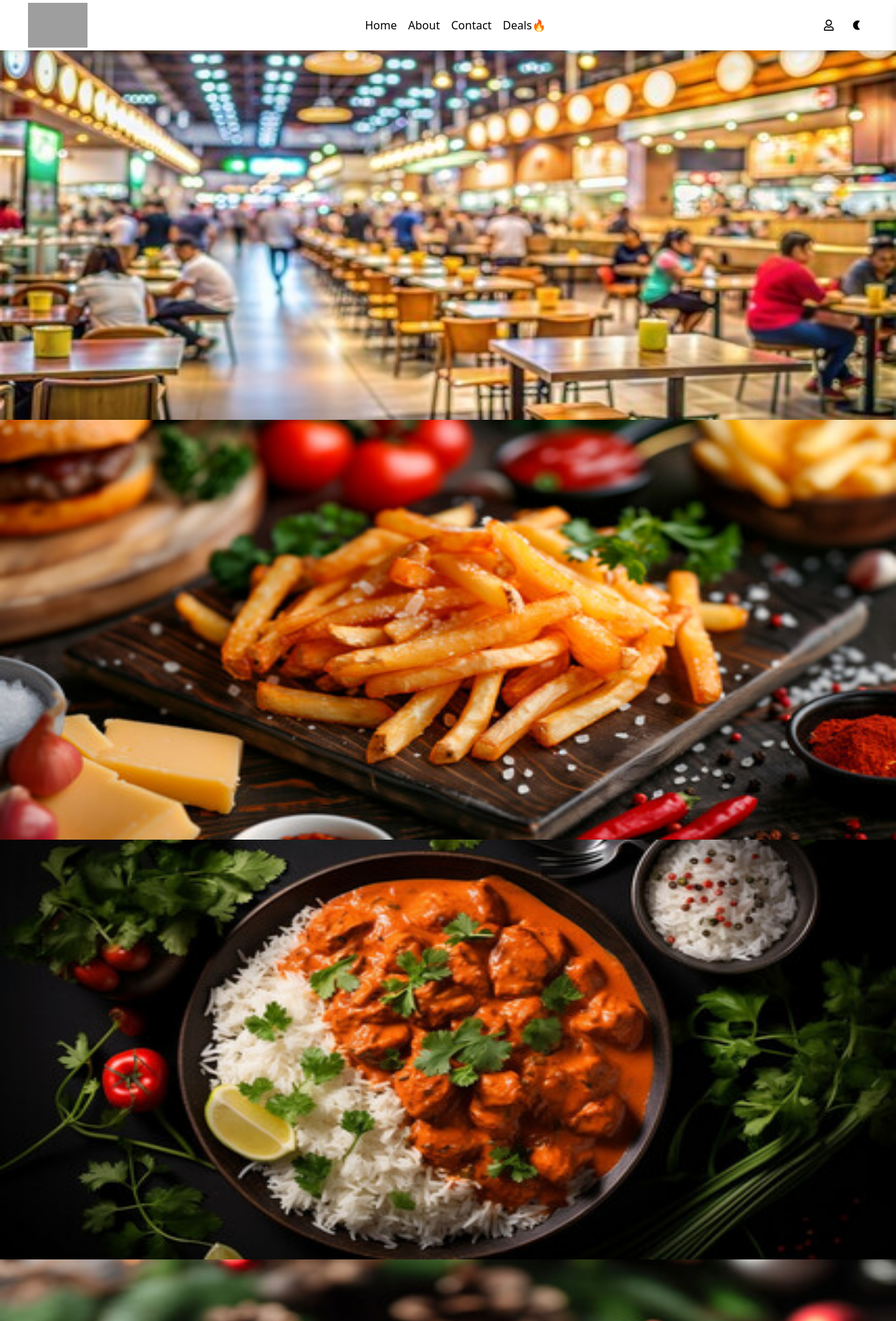
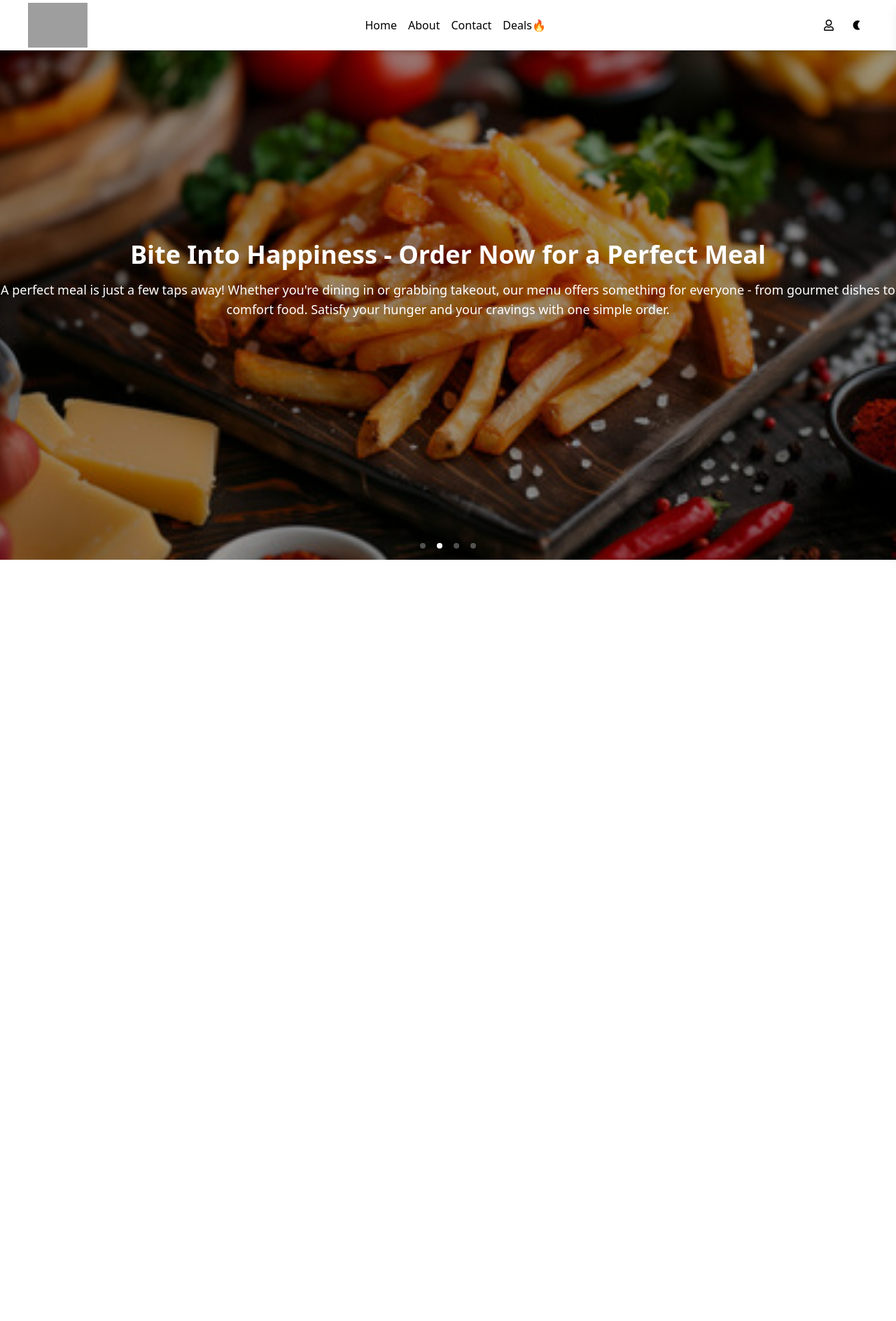
Before and after one commit to anonymous-lad2/Meal-Time, a React (Create React App) app: page / in a window 1280 px wide. Shown: the top 1888 px of the page at 70% size. After the commit the page ends 800 px from the top, so only its background shows below. Built offline with nearby package versions, Linux system fonts and the light colour scheme; grey boxes are pictures that could not be loaded.

Commit message:
Created Home page

```diff
--- a/src/App.js
+++ b/src/App.js
@@ -5,6 +5,7 @@
 import img2 from './utility/homeimg2.jpg'
 import img3 from './utility/homeimg3.jpg'
 import img4 from './utility/homeimg4.jpg'
+import Home from './pages/Home';
 
 function App() {
 
@@ -13,11 +14,12 @@
   return (
     <div className={`scroll-w-0 ${darkTheme ? "dark" : ""}`}>
       <div className="bg-gray-100 dark:bg-gray-900 dark:text-gray-200 min-h-screen">
-        <Header darkTheme={darkTheme} setDarkTheme={setDarkTheme}/>
-        <img src={img1} className='h-[600px] w-screen'/>
-        <img src={img2} className='h-[600px] w-screen' />
-        <img src={img3} className='h-[600px] w-screen' />
-        <img src={img4} className='h-[600px] w-screen' />
+        {/* <Header darkTheme={darkTheme} setDarkTheme={setDarkTheme}/> */}
+
+
+        <Home darkTheme={darkTheme} setDarkTheme={setDarkTheme}/>
+
+
       </div>
     </div>
   );
--- a/src/pages/Home.jsx
+++ b/src/pages/Home.jsx
@@ -7,6 +7,8 @@
 const Home = ({ darkTheme, setDarkTheme }) => {
   return (
     <div className="relative min-h-screen overflow-hidden">
+      <Header darkTheme={darkTheme} setDarkTheme={setDarkTheme} />
+
       {/* Carousel */}
       <Carousel
         showArrows={false}
@@ -22,10 +24,11 @@
           <div
             key={index}
             className="relative w-full h-screen bg-cover bg-center"
+            style={{
+              backgroundImage: `url(${data.image})`,
+            }}
           >
-
-            {/* Header */}
-            <Header darkTheme={darkTheme} setDarkTheme={setDarkTheme} className='w-full'/>
+            <div className="absolute inset-0 bg-black bg-opacity-40"></div>
 
             {/* Text Content */}
             <div className="absolute inset-0 flex flex-col justify-center items-center text-center z-10 text-white">
```
